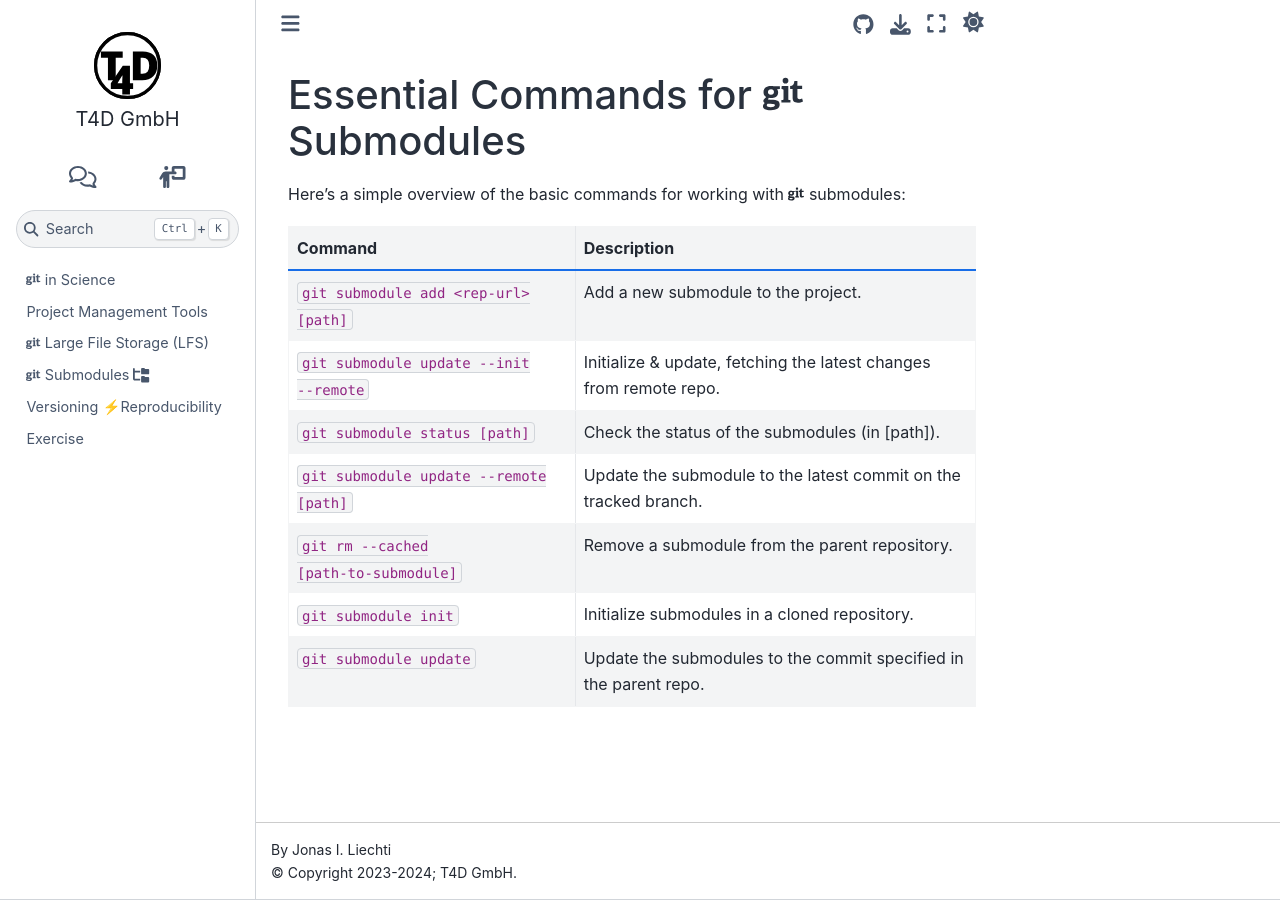
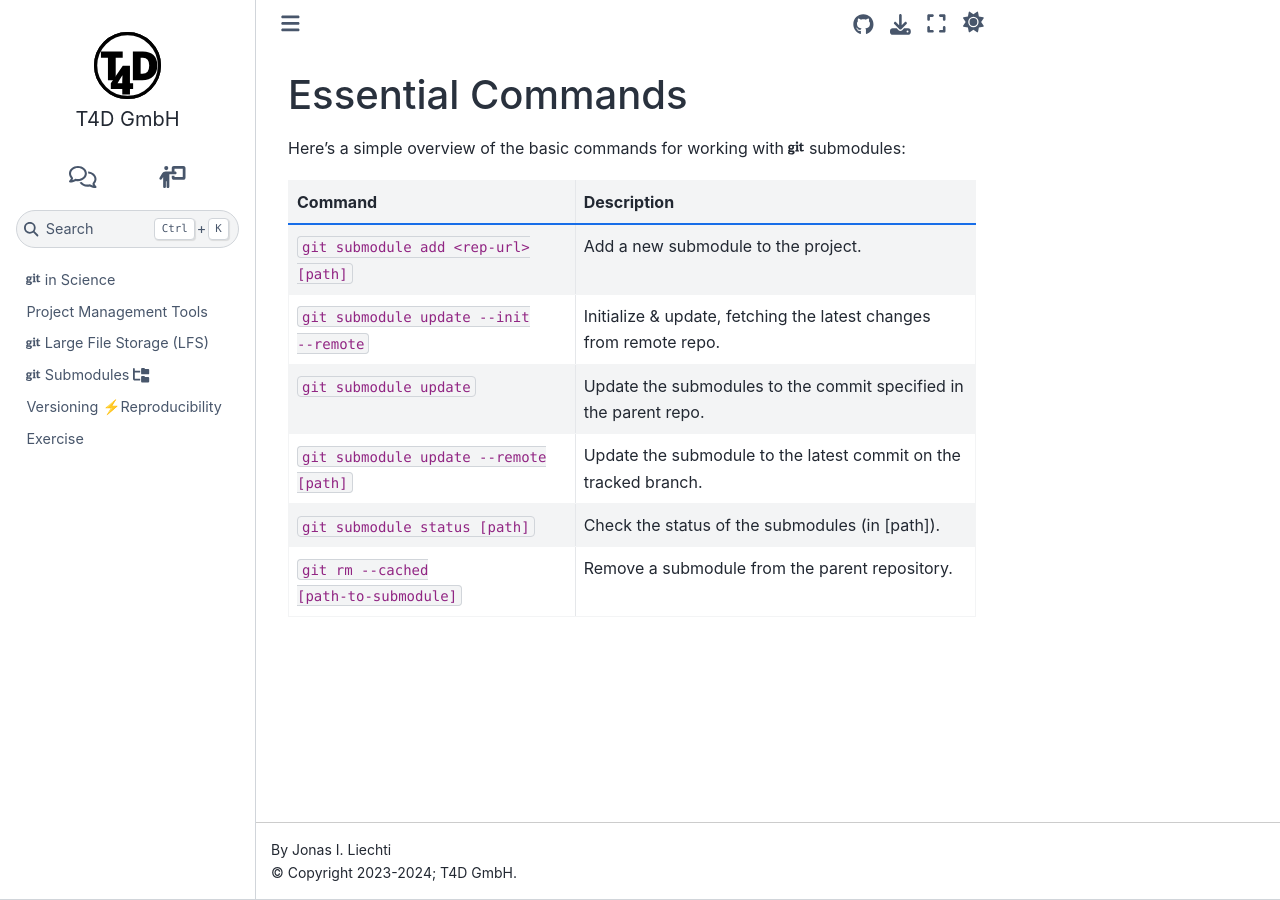
Before and after one commit to t4d-gmbh/git-and-science, a Sphinx documentation site: the page built from source/content/submodules/howto.md, in a window 1280 px wide. Built offline with Sphinx 7.4.7 and the Sphinx Book theme 1.1.4, drawn with Linux system fonts in a browser that asks for light colours; the version number could not be read and is left out.

Commit message:
keep only needed commands

```diff
--- a/source/content/submodules/howto.md
+++ b/source/content/submodules/howto.md
@@ -1,4 +1,4 @@
-## Essential Commands for <i class="fab fa-git"></i> Submodules
+## Essential Commands
 
 Here’s a simple overview of the basic commands for working with <i class="fab fa-git"></i> submodules:
 
@@ -6,8 +6,7 @@ Here’s a simple overview of the basic commands for working with <i class="fab
 |----------------------------------------------|-------------------------------------------------------------------------------------------------|
 | `git submodule add <rep-url> [path]` | Add a new submodule to the project.                                                                     |
 | `git submodule update --init --remote`      | Initialize & update, fetching the latest changes from remote repo.                               |
+| `git submodule update`                      | Update the submodules to the commit specified in the parent repo.                                |
+| `git submodule update --remote [path]`      | Update the submodule to the latest commit on the tracked branch.                                 |
 | `git submodule status [path]`               | Check the status of the submodules (in [path]).                                                  |
-| `git submodule update --remote [path]`      | Update the submodule to the latest commit on the tracked branch.                                 |
 | `git rm --cached [path-to-submodule]`       | Remove a submodule from the parent repository.                                                   |
-| `git submodule init`                        | Initialize submodules in a cloned repository.                                                    |
-| `git submodule update`                      | Update the submodules to the commit specified in the parent repo.                                |
```
